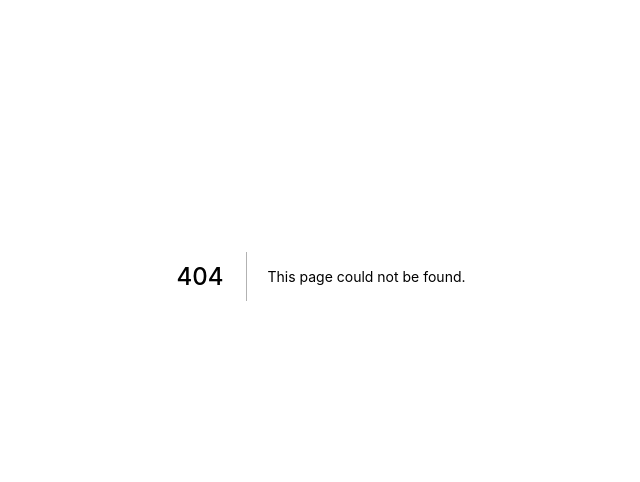
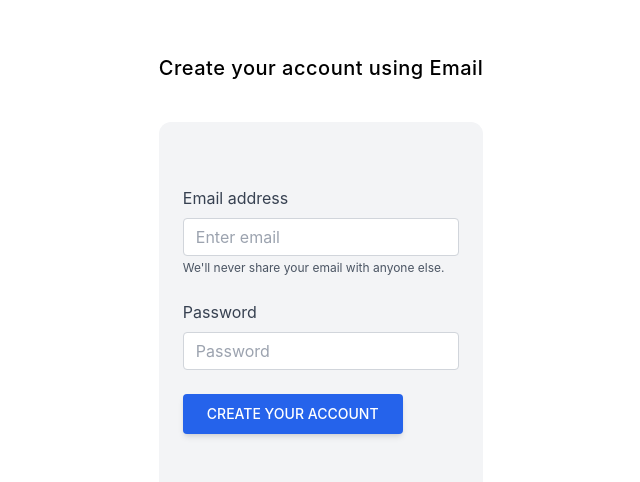
Before and after one commit to realtouseef/next-login-firebase, a Next.js app: page /signup in a window 1280 px wide. Before the commit this address had no page. Shown: the part 124-606 px from the top of the page, without its empty margins (319-959 px from the left). Built offline with nearby package versions, Linux system fonts and the light colour scheme.

Commit message:
better ui, more pages

```diff
--- a/components/Login.js
+++ /dev/null
@@ -1,28 +0,0 @@
-import Head from "next/head";
-import { signIn } from "next-auth/react";
-
-const Login = ({ providers }) => {
-  return (
-    <div className="flex items-center justify-center h-screen">
-      <Head>
-        <title>Login here</title>
-      </Head>
-      <center>
-        {Object.values(providers).map((provider) => (
-          <div key={provider.name}>
-            <a
-              className="cursor-pointer relative inline-flex items-center justify-center px-10 py-4 overflow-hidden font-mono font-medium tracking-tighter text-white bg-gray-800 rounded-lg group"
-              onClick={() => signIn(provider.id, { callback: "/" })}
-            >
-              <span className="absolute w-0 h-0 transition-all duration-500 ease-out bg-green-500 rounded-full group-hover:w-56 group-hover:h-56"></span>
-              <span className="absolute inset-0 w-full h-full -mt-1 rounded-lg opacity-30 bg-gradient-to-b from-transparent via-transparent to-gray-700"></span>
-              <span className="relative"> Sign in with {provider.name}</span>
-            </a>
-          </div>
-        ))}
-      </center>
-    </div>
-  );
-};
-
-export default Login;
--- a/pages/index.js
+++ b/pages/index.js
@@ -1,6 +1,6 @@
 import Head from "next/head";
 import styles from "../styles/Home.module.css";
-import Login from "../components/Login";
+import Login from "./login";
 import { useState, useEffect } from "react";
 import { getProviders, getSession, useSession, signOut } from "next-auth/react";
 
@@ -10,8 +10,6 @@ export default function Home({ providers }) {
   const { data: session } = useSession();
 
   if (!session) return <Login providers={providers} />;
-
-  console.log(session);
 
   useEffect(() => {
     async function fetchData() {
--- /dev/null
+++ b/pages/login.js
@@ -0,0 +1,31 @@
+import Head from "next/head";
+import { signIn } from "next-auth/react";
+import Link from "next/link";
+
+const Login = ({ providers }) => {
+  return (
+    <div className="flex items-center flex-col mb-10 justify-center h-screen ">
+      <Head>
+        <title>Login here</title>
+      </Head>
+      {Object.values(providers).map((provider) => (
+        <div key={provider.name}>
+          <a
+            className="bg-pink-500 px-6 py-3 hover:bg-pink-600 font-medium text-white rounded-md text-xl cursor-pointer"
+            onClick={() => signIn(provider.id, { callback: "/" })}
+          >
+            <span> Create your account with {provider.name}</span>
+          </a>
+        </div>
+      ))}
+      <span className="my-8 text-black">or</span>
+      <Link href="/signup">
+        <a className="bg-blue-500 px-6 py-3 hover:bg-blue-600 font-medium text-white rounded-md text-xl">
+          Create your account with email
+        </a>
+      </Link>
+    </div>
+  );
+};
+
+export default Login;
--- /dev/null
+++ b/pages/signup.js
@@ -0,0 +1,62 @@
+import Head from "next/head";
+import { useState } from "react";
+
+export default function Signup() {
+  const [email, setEmail] = useState("");
+  const [password, setPassword] = useState("");
+
+  console.log("email", email, "password", password);
+
+  return (
+    <>
+      <Head>
+        <title>Sign up with your Email</title>
+      </Head>
+      <form className="max-w-2xl mx-auto grid place-content-center h-screen">
+        <span className="mb-10 text-xl font-medium tracking-wide">
+          Create your account using Email
+        </span>
+        <div className="bg-gray-100 py-16 px-6 rounded-xl">
+          <div className="form-group mb-6">
+            <label
+              onChange={(e) => setEmail(e.target.value)}
+              htmlFor="email"
+              className="form-label inline-block mb-2 text-gray-700"
+            >
+              Email address
+            </label>
+            <input
+              type="email"
+              className="form-control block w-full px-3 py-1.5 text-base font-normal text-gray-700 bg-white bg-clip-padding border border-solid border-gray-300 rounded transition ease-in-out m-0 focus:text-gray-700 focus:bg-white focus:border-blue-600 focus:outline-none"
+              aria-describedby="emailHelp"
+              placeholder="Enter email"
+            />
+            <small id="emailHelp" className="block mt-1 text-xs text-gray-600">
+              We'll never share your email with anyone else.
+            </small>
+          </div>
+          <div className="form-group mb-6">
+            <label
+              onChange={(e) => setPassword(e.target.value)}
+              htmlFor="password"
+              className="form-label inline-block mb-2 text-gray-700"
+            >
+              Password
+            </label>
+            <input
+              type="password"
+              className="form-control block w-full px-3 py-1.5 text-base font-normaltext-gray-700 bg-white bg-clip-padding border border-solid border-gray-300 rounded transition ease-in-out m-0focus:text-gray-700 focus:bg-white focus:border-blue-600 focus:outline-none"
+              placeholder="Password"
+            />
+          </div>
+          <button
+            type="submit"
+            className="px-6 py-2.5 bg-blue-600 text-white font-medium text-sm uppercase rounded shadow-md hover:bg-blue-700 hover:shadow-lg focus:bg-blue-700 focus:shadow-lg focus:outline-none focus:ring-0 active:bg-blue-800 active:shadow-lg duration-150 ease-in-out"
+          >
+            Create your account
+          </button>
+        </div>
+      </form>
+    </>
+  );
+}
```
